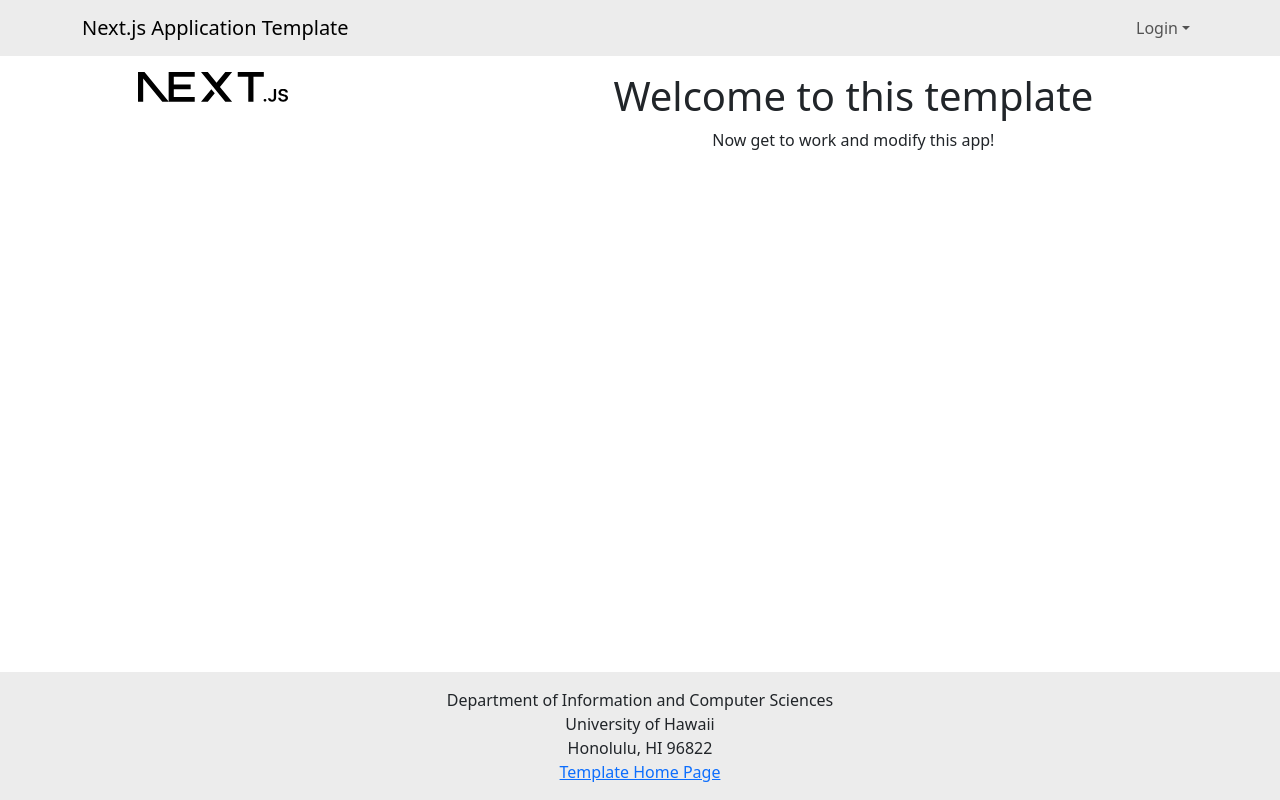
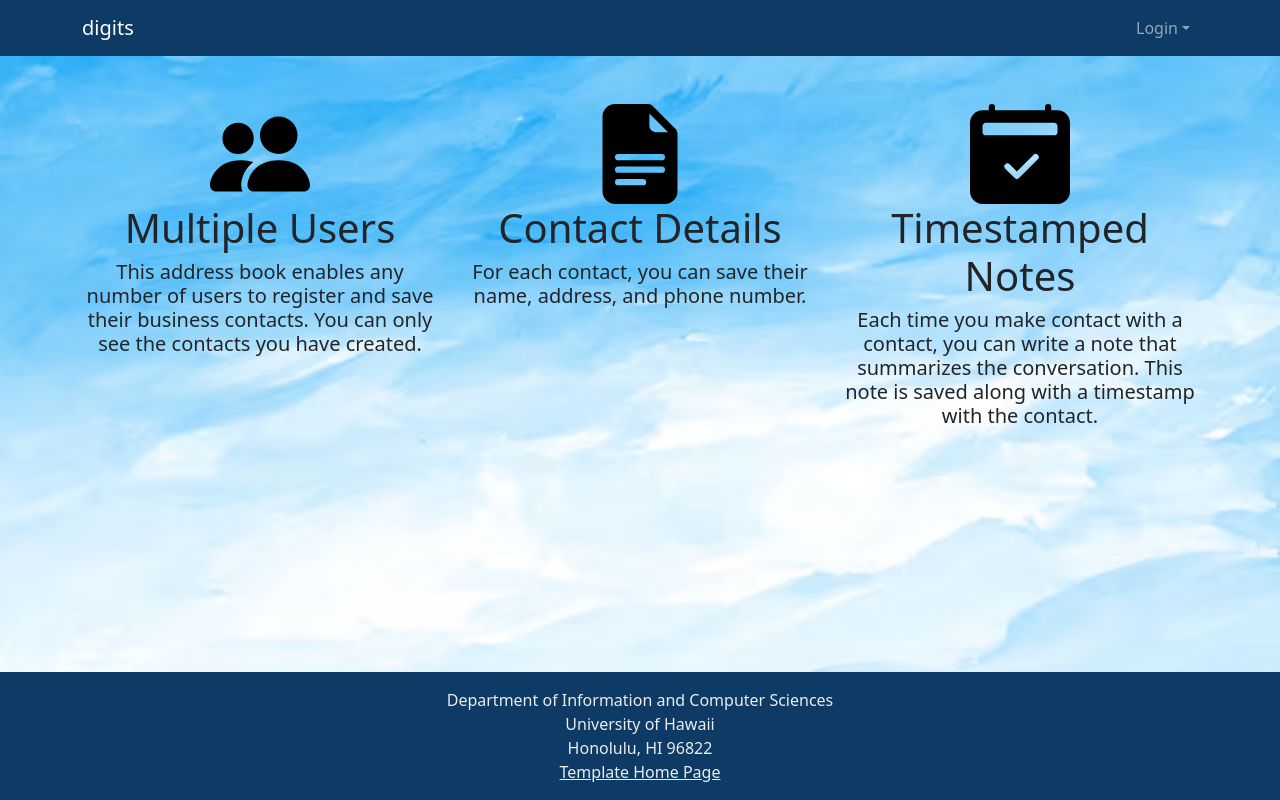
Before and after one commit to ungert/digits, a Next.js app: page / in a window 1280 px wide. Built offline with nearby package versions, Linux system fonts and the light colour scheme; no server answers.

Commit message:
Round 2
Round 2 11mins - noticed a couple things i missed on the first round and fixed them.

```diff
--- a/src/app/globals.css
+++ b/src/app/globals.css
@@ -5,7 +5,14 @@ body {
   height: 100%;
   padding: 0;
   margin: 0;
+
+  background-image: url('/digits-background2.jpeg');
+  background-size: cover;
+  background-position: center;
+  background-repeat: no-repeat;
+  background-attachment: fixed;
 }
+
 .wrapper {
   box-sizing: border-box;
   min-height: 100%;
--- a/src/app/layout.tsx
+++ b/src/app/layout.tsx
@@ -5,7 +5,6 @@ import "./globals.css";
 import Footer from '@/components/Footer';
 import NavBar from '@/components/Navbar';
 import Providers from './providers';
-
 
 const geistSans = Geist({
   variable: "--font-geist-sans",
@@ -18,20 +17,21 @@ const geistMono = Geist_Mono({
 });
 
 export const metadata: Metadata = {
-  title: "Next.js Application Template",
-  description: "Generated by ics-software-engineering.github.io",
+  title: "digits",
+  description: "ICS 314 digits application",
 };
 
 export default function RootLayout({
   children,
-}: Readonly<{
+}: {
   children: React.ReactNode;
-}>) {
+}) {
   const classString = `${geistSans.variable} ${geistMono.variable} wrapper`;
+
   return (
     <html lang="en">
       <body className={classString}>
-       <Providers>
+        <Providers>
           <NavBar />
           {children}
           <Footer />
--- a/src/app/page.tsx
+++ b/src/app/page.tsx
@@ -1,17 +1,34 @@
-import { Col, Container, Image, Row } from 'react-bootstrap';
+import { Col, Container, Row } from 'react-bootstrap';
+import { PeopleFill, FileEarmarkTextFill, Calendar2CheckFill } from 'react-bootstrap-icons';
 
-/** The Home page. */
 const Home = () => (
   <main>
-    <Container id="landing-page" fluid className="py-3">
-      <Row className="align-middle text-center">
-        <Col xs={4}>
-          <Image src="next.svg" width="150px" alt="" />
+    <Container className="py-5">
+      <Row>
+        <Col className="text-center">
+          <PeopleFill size={100} />
+          <h1>Multiple Users</h1>
+          <h5>
+            This address book enables any number of users to register and save their business
+            contacts. You can only see the contacts you have created.
+          </h5>
         </Col>
 
-        <Col xs={8} className="d-flex flex-column justify-content-center">
-          <h1>Welcome to this template</h1>
-          <p>Now get to work and modify this app!</p>
+        <Col className="text-center">
+          <FileEarmarkTextFill size={100} />
+          <h1>Contact Details</h1>
+          <h5>
+            For each contact, you can save their name, address, and phone number.
+          </h5>
+        </Col>
+
+        <Col className="text-center">
+          <Calendar2CheckFill size={100} />
+          <h1>Timestamped Notes</h1>
+          <h5>
+            Each time you make contact with a contact, you can write a note that summarizes the
+            conversation. This note is saved along with a timestamp with the contact.
+          </h5>
         </Col>
       </Row>
     </Container>
--- a/src/components/Footer.tsx
+++ b/src/components/Footer.tsx
@@ -1,8 +1,7 @@
 import { Col, Container } from 'react-bootstrap';
 
-/** The Footer appears at the bottom of every page. Rendered by the App Layout component. */
 const Footer = () => (
-  <footer className="mt-auto py-3 bg-light">
+  <footer className="mt-auto py-3 text-light" style={{ backgroundColor: '#0d3b66' }}>
     <Container>
       <Col className="text-center">
         Department of Information and Computer Sciences
@@ -11,7 +10,12 @@ const Footer = () => (
         <br />
         Honolulu, HI 96822
         <br />
-        <a href="http://ics-software-engineering.github.io/nextjs-application-template">Template Home Page</a>
+        <a
+          href="http://ics-software-engineering.github.io/nextjs-application-template"
+          className="text-light"
+        >
+          Template Home Page
+        </a>
       </Col>
     </Container>
   </footer>
--- a/src/components/Navbar.tsx
+++ b/src/components/Navbar.tsx
@@ -1,6 +1,6 @@
 'use client';
 
-import { useSession } from 'next-auth/react'; // v5 compatible
+import { useSession } from 'next-auth/react';
 import { usePathname } from 'next/navigation';
 import { Container, Nav, Navbar, NavDropdown } from 'react-bootstrap';
 import { BoxArrowRight, Lock, PersonFill, PersonPlusFill } from 'react-bootstrap-icons';
@@ -8,57 +8,64 @@ import { BoxArrowRight, Lock, PersonFill, PersonPlusFill } from 'react-bootstrap
 const NavBar: React.FC = () => {
   const { data: session, status } = useSession();
   const pathName = usePathname();
+
   if (status === 'loading') return null;
+
   const currentUser = session?.user?.email;
   const role = session?.user?.role;
+
   return (
-    <Navbar bg="light" expand="lg">
+    <Navbar style={{ backgroundColor: '#0d3b66' }} variant="dark" expand="lg">
       <Container>
-        <Navbar.Brand href="/">Next.js Application Template</Navbar.Brand>
+        <Navbar.Brand href="/">digits</Navbar.Brand>
         <Navbar.Toggle aria-controls="basic-navbar-nav" />
         <Navbar.Collapse id="basic-navbar-nav">
+
           <Nav className="me-auto justify-content-start">
             {currentUser && (
               <>
-                <Nav.Link id="add-stuff-nav" href="/add" active={pathName === '/add'}>
+                <Nav.Link href="/add" active={pathName === '/add'}>
                   Add Stuff
                 </Nav.Link>
-                <Nav.Link id="list-stuff-nav" href="/list" active={pathName === '/list'}>
+                <Nav.Link href="/list" active={pathName === '/list'}>
                   List Stuff
                 </Nav.Link>
               </>
             )}
+
             {currentUser && role === 'ADMIN' && (
-              <Nav.Link id="admin-stuff-nav" href="/admin" active={pathName === '/admin'}>
+              <Nav.Link href="/admin" active={pathName === '/admin'}>
                 Admin
               </Nav.Link>
             )}
           </Nav>
-          <Nav>
+
+          <Nav className="justify-content-end">
             {session ? (
-              <NavDropdown id="login-dropdown" title={currentUser}>
-                <NavDropdown.Item id="login-dropdown-sign-out" href="/api/auth/signout">
+              <NavDropdown title={currentUser}>
+                <NavDropdown.Item href="/api/auth/signout">
                   <BoxArrowRight />
-                  Sign Out
+                  {' '}Sign Out
                 </NavDropdown.Item>
-                <NavDropdown.Item id="login-dropdown-change-password" href="/auth/change-password">
+                <NavDropdown.Item href="/auth/change-password">
                   <Lock />
-                  Change Password
+                  {' '}Change Password
                 </NavDropdown.Item>
               </NavDropdown>
             ) : (
-              <NavDropdown id="login-dropdown" title="Login">
-                <NavDropdown.Item id="login-dropdown-sign-in" href="/auth/signin">
+              <NavDropdown title="Login">
+                <NavDropdown.Item href="/auth/signin">
                   <PersonFill />
-                  Sign in
+                  {' '}Sign in
                 </NavDropdown.Item>
-                <NavDropdown.Item id="login-dropdown-sign-up" href="/auth/signup">
+                <NavDropdown.Item href="/auth/signup">
                   <PersonPlusFill />
-                  Sign up
+                  {' '}Sign up
                 </NavDropdown.Item>
               </NavDropdown>
             )}
           </Nav>
+
         </Navbar.Collapse>
       </Container>
     </Navbar>
```
Also changed, not shown: public/digits-background2.jpeg (added).
